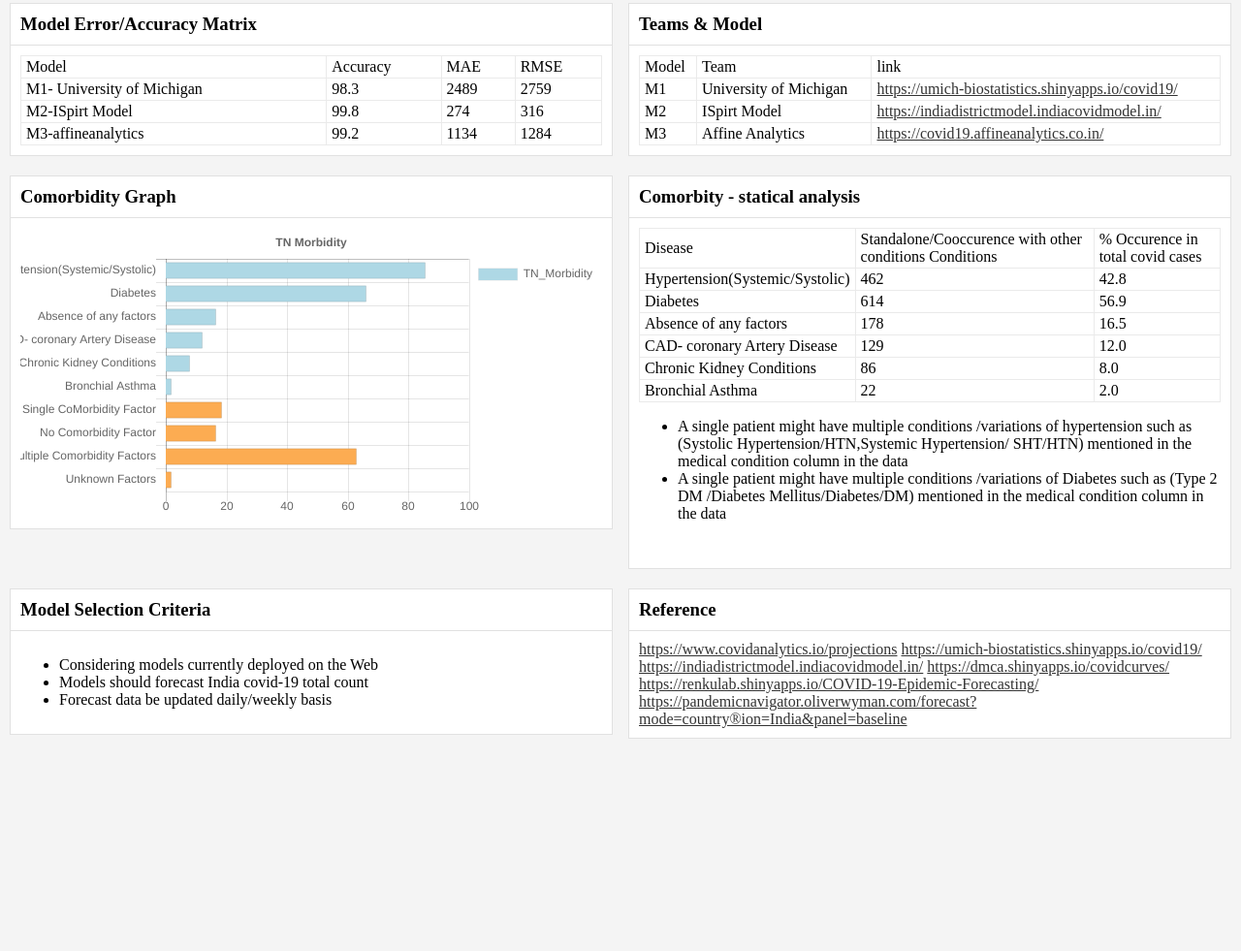
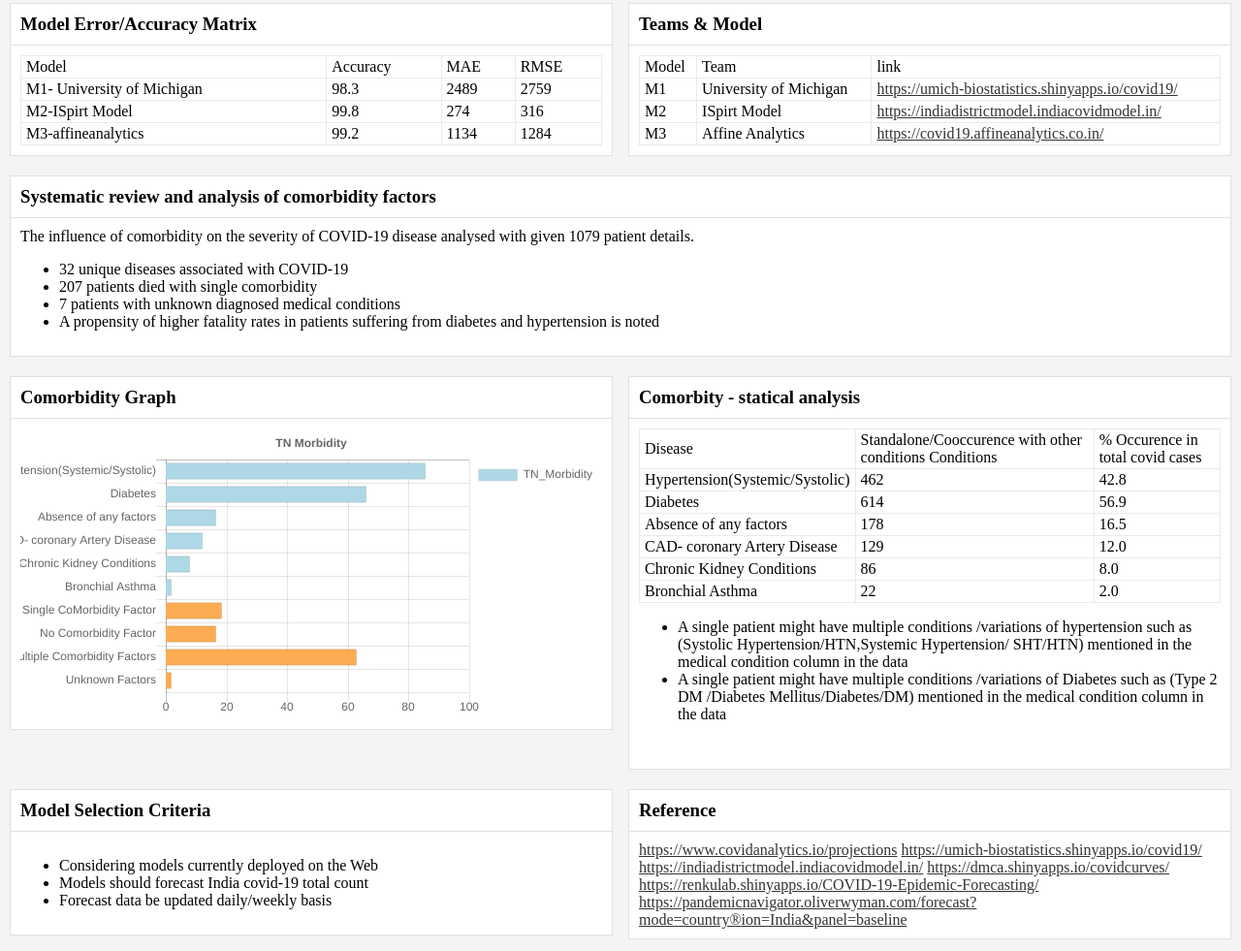
Before and after one commit to arunkumarv/covid-2, a plain HTML site: page tn_ui.html in a window 1280 px wide. Shown: the part 780-1761 px from the top of the page at 97% size. Before the commit the page ends 1572 px from the top, so only its background shows below. Drawn offline with Linux system fonts and the light colour scheme; a web font is replaced by a local one.

Commit message:
Update tn_ui.html

```diff
--- a/tn_ui.html
+++ b/tn_ui.html
@@ -230,6 +230,25 @@
             </div>
         </div>
 
+        <div class="row">
+            <div class="col-xs-12 col-sm-12 col-md-12 col-lg-12">
+                <div class="panel">
+                    <div class="panel-title">
+                        <h3>Systematic review and analysis of comorbidity factors</h3>
+                    </div>
+                    <div class="panel-body">
+                        The influence of comorbidity on the severity of COVID-19 disease analysed with given 1079 patient details.
+                        <ul>
+                            <li>32 unique diseases associated with COVID-19</li>
+                            <li>207 patients died with single comorbidity</li>
+                            <li>7 patients with unknown diagnosed medical conditions</li>
+                            <li>A propensity of higher fatality rates in patients suffering from diabetes and hypertension is noted</li>
+                        </ul>
+                    </div>
+                </div>
+            </div>
+        </div>
+
         <!-- yoyo -->
         <div class="row">
             <div class="col-xs-12 col-sm-12 col-md-6 col-lg-6">
```
